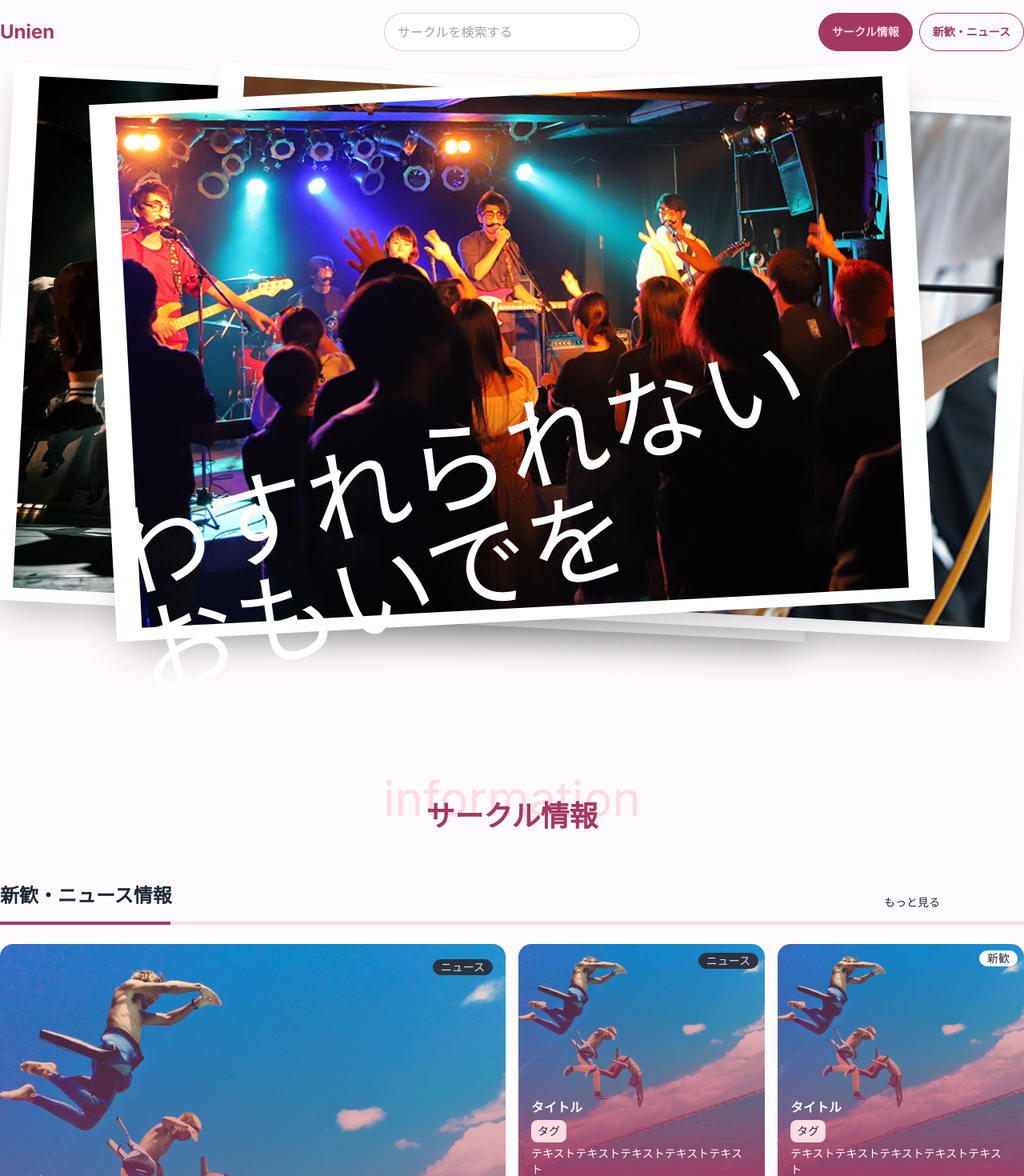
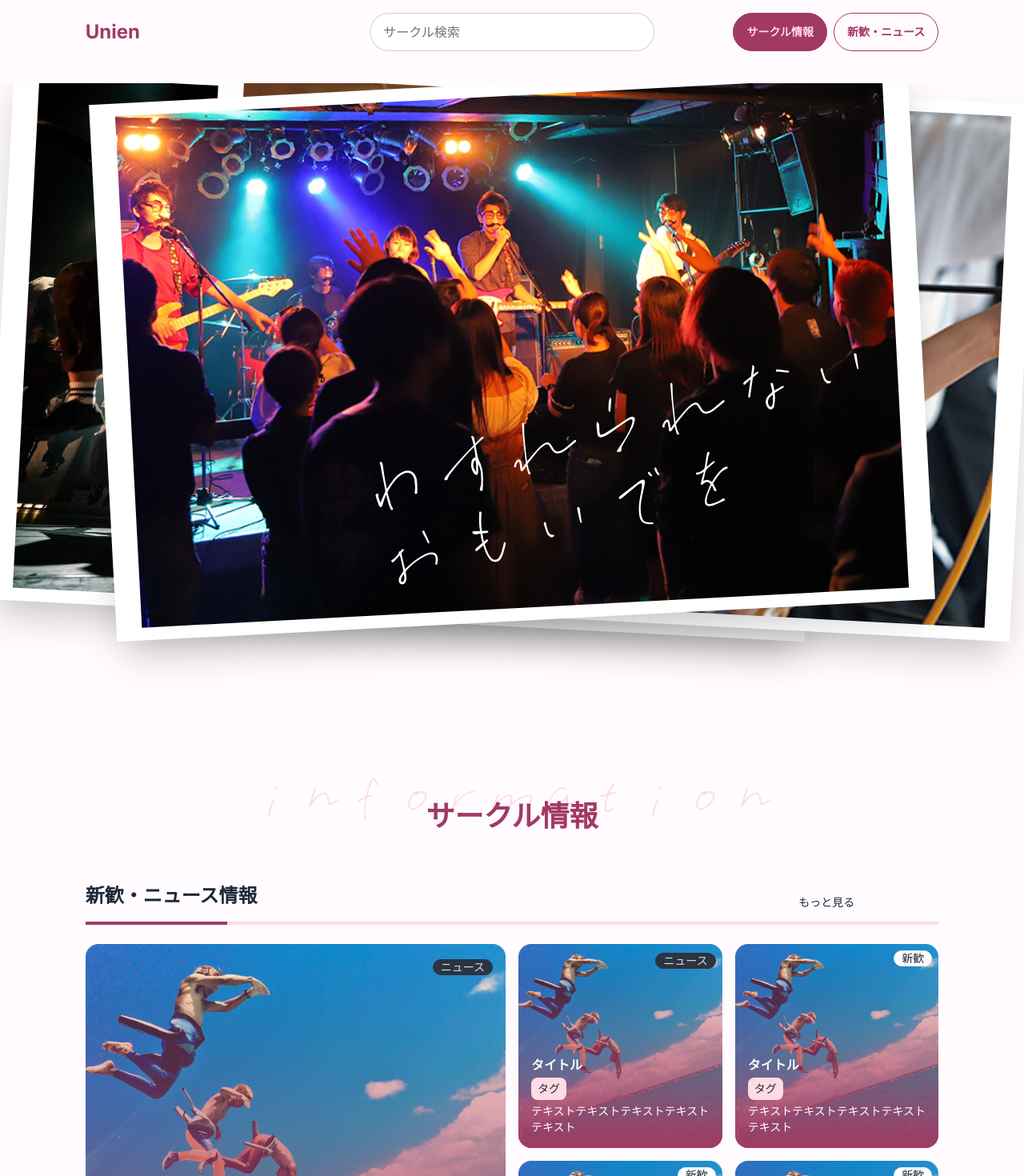
Before and after one commit to raysato/nextjs, a Next.js app: page / in a window 1280 px wide. Shown: the top 1470 px of the page at 80% size. Built offline with nearby package versions, Linux system fonts and the light colour scheme.

Commit message:
second commit

```diff
--- a/app/globals.css
+++ b/app/globals.css
@@ -110,6 +110,11 @@ a {
   }
 } */
 
+@font-face {
+  font-family: 'aoharu-marker';
+  src: url('../public/aoharu-marker-mini.otf');
+}
+
 .main-visual {
   height: 48rem;
 }
@@ -121,3 +126,9 @@ a {
   width: 60rem;
   height: 40rem;
 }
+.main-visual__p {
+  font-family: 'aoharu-marker';
+}
+.main-title-en {
+  font-family: 'aoharu-marker';
+}
--- a/components/Footer.tsx
+++ b/components/Footer.tsx
@@ -20,7 +20,7 @@ export default function Footer() {
                     <div className="absolute top-0 left-0 w-full h-full bg-primary bg-opacity-50 rounded-2xl"></div>
                     <div className="absolute top-1/2 left-1/2 w-11/12 h-5/6 transform -translate-x-1/2 -translate-y-1/2 border rounded-2xl flex items-center justify-center">
                         <div className="text-center">
-                            <p className="text-white font-bold text-xl">サークル登録はこちらから</p>
+                            <p className="text-white font-bold text-xl">登録済みの方はこちら</p>
                             <button className="btn text-center mt-2">詳しく見る</button>
                         </div>
                     </div>
--- a/components/Header.tsx
+++ b/components/Header.tsx
@@ -1,11 +1,29 @@
+"use client";
+
 export default function Header() {
     return (
-      <header className="py-4 container flex items-center m-auto relative">
+      <header className="py-4 w-10/12 flex items-center m-auto relative">
         <div className="flex">
           <img src="" alt="" className=""/>
           <p className="text-2xl font-bold text-primary">Unien</p>
         </div>
-        <input type="text" placeholder="サークルを検索する" className="input input-bordered max-w-xs rounded-full mx-auto absolute top-1/2 left-1/2 transform -translate-x-1/2 -translate-y-1/2 w-full" />
+        <button
+        className="rounded-full absolute top-1/2 left-1/2 transform -translate-x-1/2 -translate-y-1/2 text-left w-1/3 inline input input-bordered text-neutral-500"
+        onClick={()=>{
+          if (document) {
+            (document.getElementById('my_modal_2') as HTMLFormElement).showModal();
+          }
+        }}>サークル検索</button>
+        <dialog id="my_modal_2" className="modal">
+          <form method="dialog" className="modal-box">
+              <div>
+
+              </div>
+          </form>
+          <form method="dialog" className="modal-backdrop">
+              <button>close</button>
+          </form>
+        </dialog>
         <div className="ml-auto">
             <button className="btn btn-primary rounded-full mr-2">サークル情報</button>
             <button className="btn btn-primary btn-outline rounded-full">新歓・ニュース</button>
--- a/components/MainContent.tsx
+++ b/components/MainContent.tsx
@@ -6,7 +6,7 @@ import SearchTab from "./SearchTab";
 
 export default function MainContent() {
     return (
-      <div className="container mx-auto">
+      <div className="w-10/12 mx-auto">
         <MainTitle
             title="サークル情報"
             titleEn="information"
--- a/components/MainTitle.tsx
+++ b/components/MainTitle.tsx
@@ -1,7 +1,7 @@
 export default function MainTitle({title, titleEn}) {
     return (
       <div className="relative mt-32">
-        <p className="text-6xl text-primary-content absolute transform left-1/2 -translate-x-1/2 -top-8 -z-10">{titleEn}</p>
+        <p className="text-6xl text-primary-content absolute transform left-1/2 -translate-x-1/2 -top-8 -z-10 main-title-en">{titleEn}</p>
         <h2 className="text-4xl text-primary font-bold text-center">{title}</h2>
       </div>
     )
--- a/components/MainVisual.tsx
+++ b/components/MainVisual.tsx
@@ -1,6 +1,6 @@
 export default function MainVisual() {
     return (
-      <div className="mt-6 relative main-visual">
+      <div className="mt-6 relative main-visual overflow-hidden">
         <div className="absolute">
             <div className="main-visual__img-container rotate-3 shadow-2xl relative bg-white">
                 <img src="/58787b52-38a8-4379-85c7-e61bb7f846c2.jpg" alt="" className="main-visual__img object-cover absolute top-1/2 left-1/2 transform -translate-x-1/2 -translate-y-1/2" />
@@ -14,7 +14,7 @@ export default function MainVisual() {
         <div className="absolute left-1/2 transform -translate-x-1/2">
             <div className="main-visual__img-container -rotate-3 shadow-2xl relative bg-white">
                 <img src="/lead_img01.jpg" alt="" className="main-visual__img object-cover absolute top-1/2 left-1/2 transform -translate-x-1/2 -translate-y-1/2" />
-                <p className="absolute bottom-4 right-6 text-white text-9xl -rotate-12">わすれられないおもいでを</p>
+                <p className="absolute bottom-24 right-10 text-white text-8xl -rotate-12 main-visual__p">わすれられない<br></br>おもいでを</p>
             </div>
         </div>
       </div>
```
Also changed, not shown: public/aoharu-marker-mini.otf (added).
